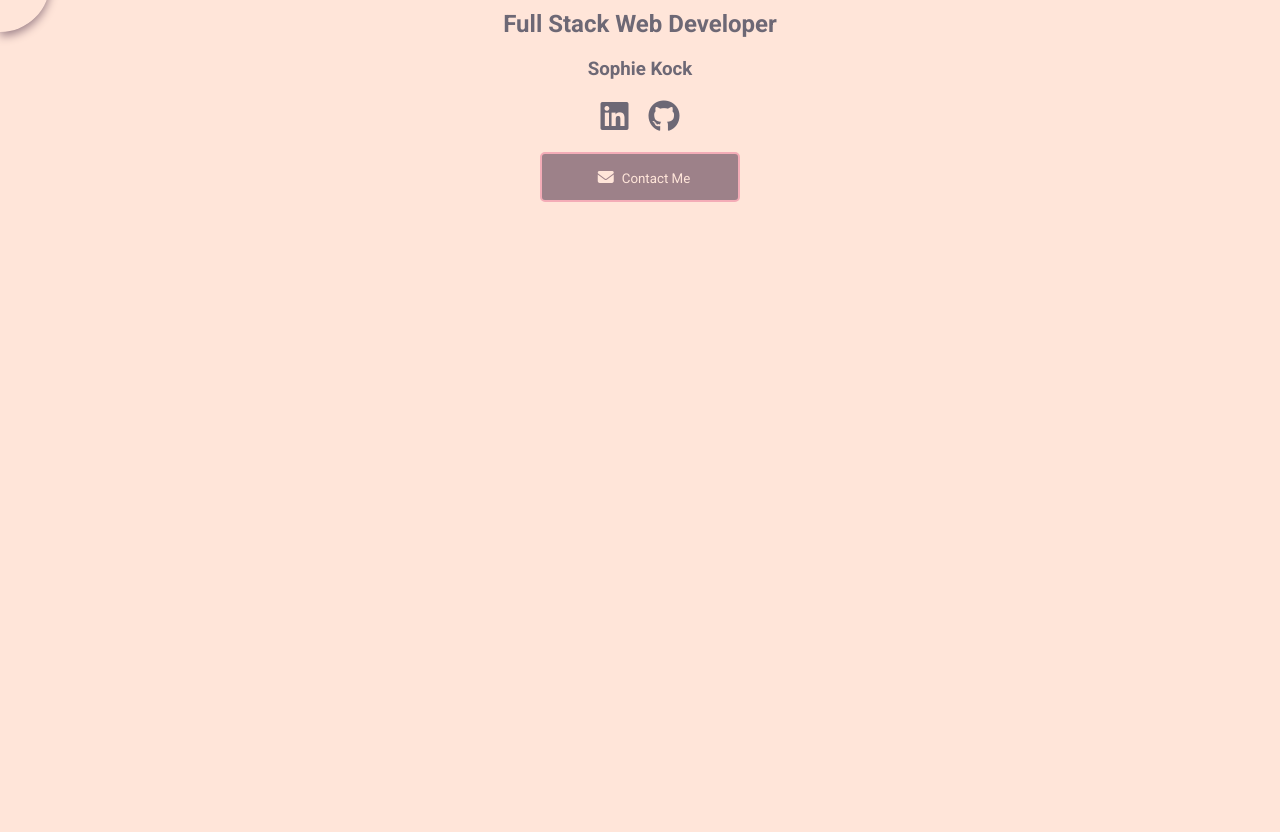
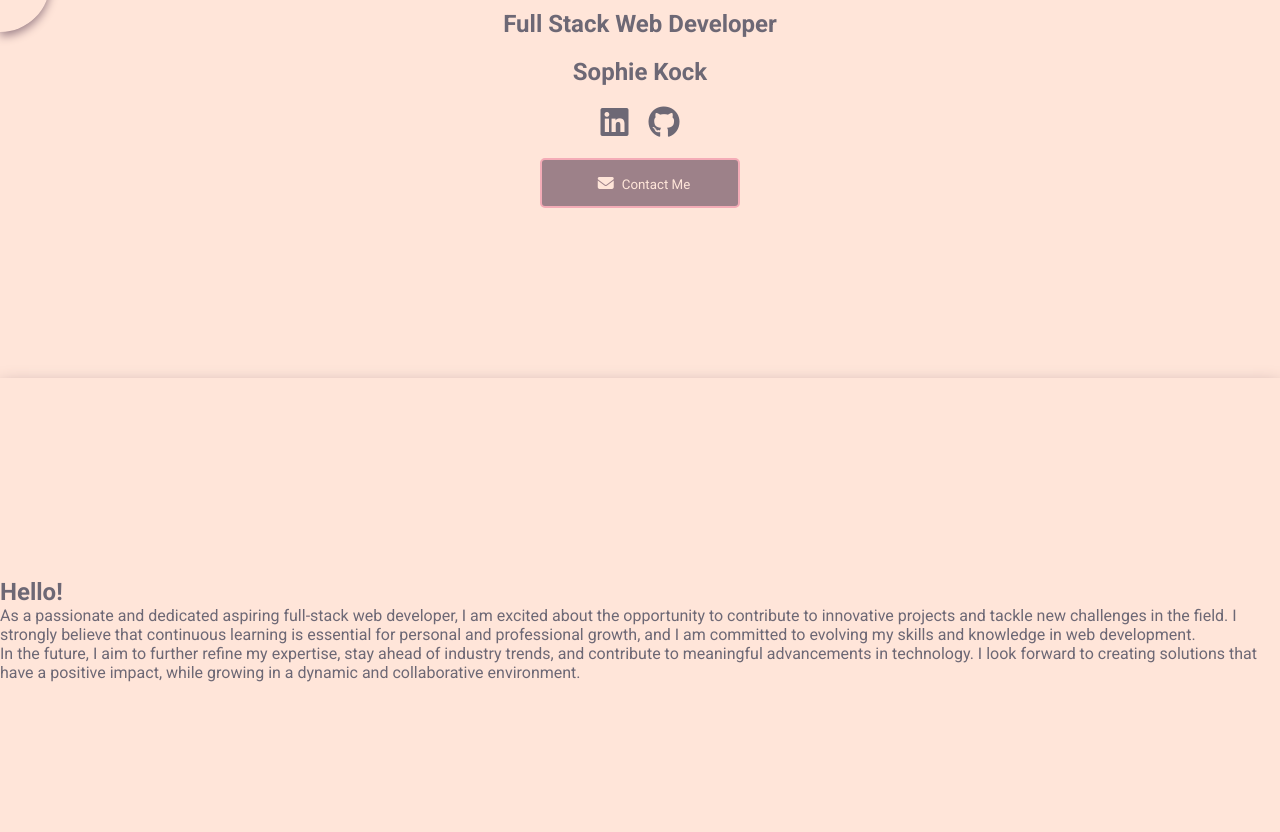
Before and after one commit to Sophie-Kock/SophieKock-Portfolio, a website: page index.html in a window 1280 px wide. Shown: the part 528-1360 px from the top of the page. Before the commit the page ends 900 px from the top, so only its background shows below. Drawn offline with Linux system fonts and the light colour scheme.

Commit message:
feat: section with text in html

```diff
--- a/index.html
+++ b/index.html
@@ -53,10 +53,16 @@
         </div>
         <div class="info">
           <h1>Full Stack Web Developer</h1>
-          <h3>Sophie Kock</h3>
+          <h2>Sophie Kock</h2>
           <div class="social-icons">
-            <a target="_blank" href="https://www.linkedin.com/in/sophie-kock-9ba186311/"><i class="fa-brands fa-linkedin"></i></a>
-            <a target="_blank" href="https://github.com/Sophie-Kock"><i class="fa-brands fa-github"></i></a>
+            <a
+              target="_blank"
+              href="https://www.linkedin.com/in/sophie-kock-9ba186311/"
+              ><i class="fa-brands fa-linkedin"></i
+            ></a>
+            <a target="_blank" href="https://github.com/Sophie-Kock"
+              ><i class="fa-brands fa-github"></i
+            ></a>
           </div>
 
           <button class="contact-button">
@@ -65,5 +71,29 @@
         </div>
       </section>
     </header>
+
+    <!-- weitere seiten -->
+    <main>
+      <section>
+        <h2>Hello!</h2>
+        <div>
+          <p>
+            As a passionate and dedicated aspiring full-stack web developer, I
+            am excited about the opportunity to contribute to innovative
+            projects and tackle new challenges in the field. I strongly believe
+            that continuous learning is essential for personal and professional
+            growth, and I am committed to evolving my skills and knowledge in
+            web development.
+          </p>
+          <p>
+            In the future, I aim to further refine my expertise, stay ahead of
+            industry trends, and contribute to meaningful advancements in
+            technology. I look forward to creating solutions that have a
+            positive impact, while growing in a dynamic and collaborative
+            environment.
+          </p>
+        </div>
+      </section>
+    </main>
   </body>
 </html>
--- a/styles/styles.scss
+++ b/styles/styles.scss
@@ -123,3 +123,12 @@ header {
     }
   }
 }
+
+
+// alle Teile bis zum footer
+
+main{
+  box-shadow: 0px 9px 18px 0px rgba(157, 129, 137, 1);
+  padding-top: 200px;
+  padding-bottom: 150px;
+}
```
Also changed, not shown: styles/styles.css.
